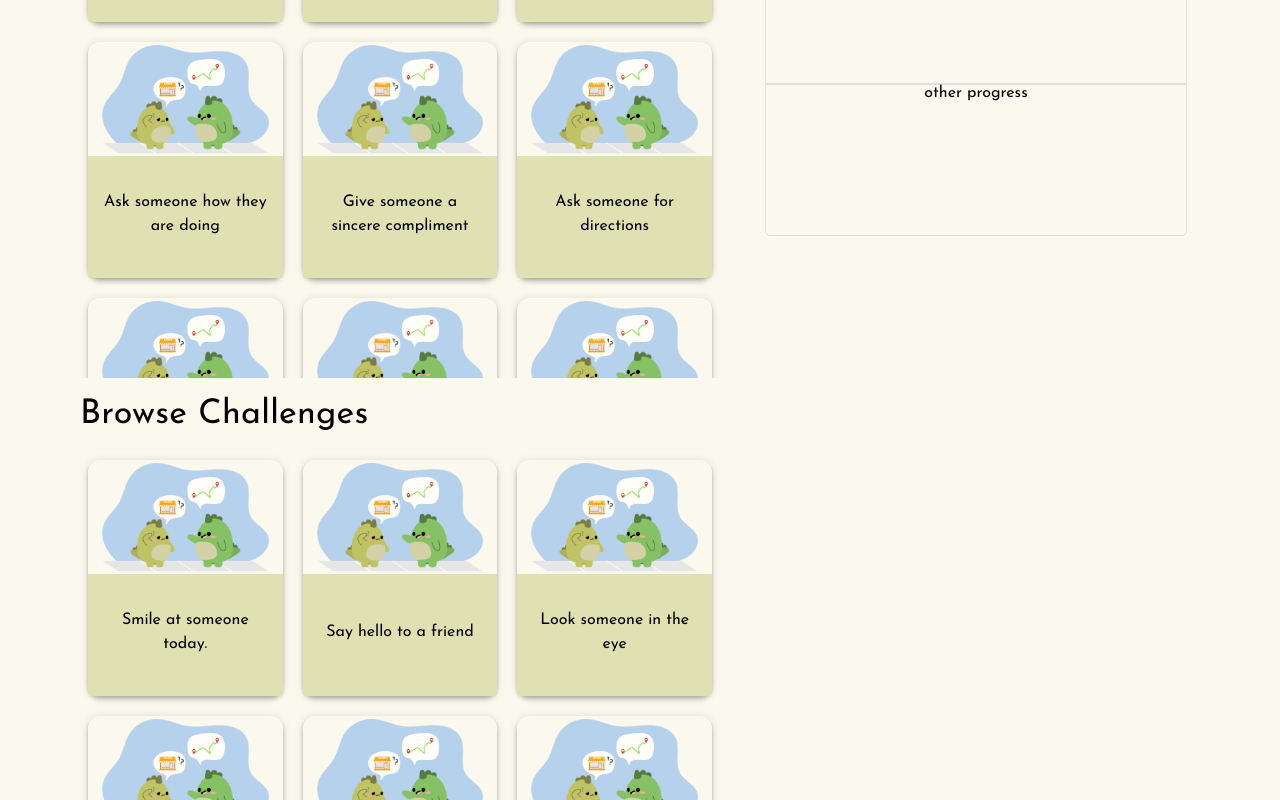
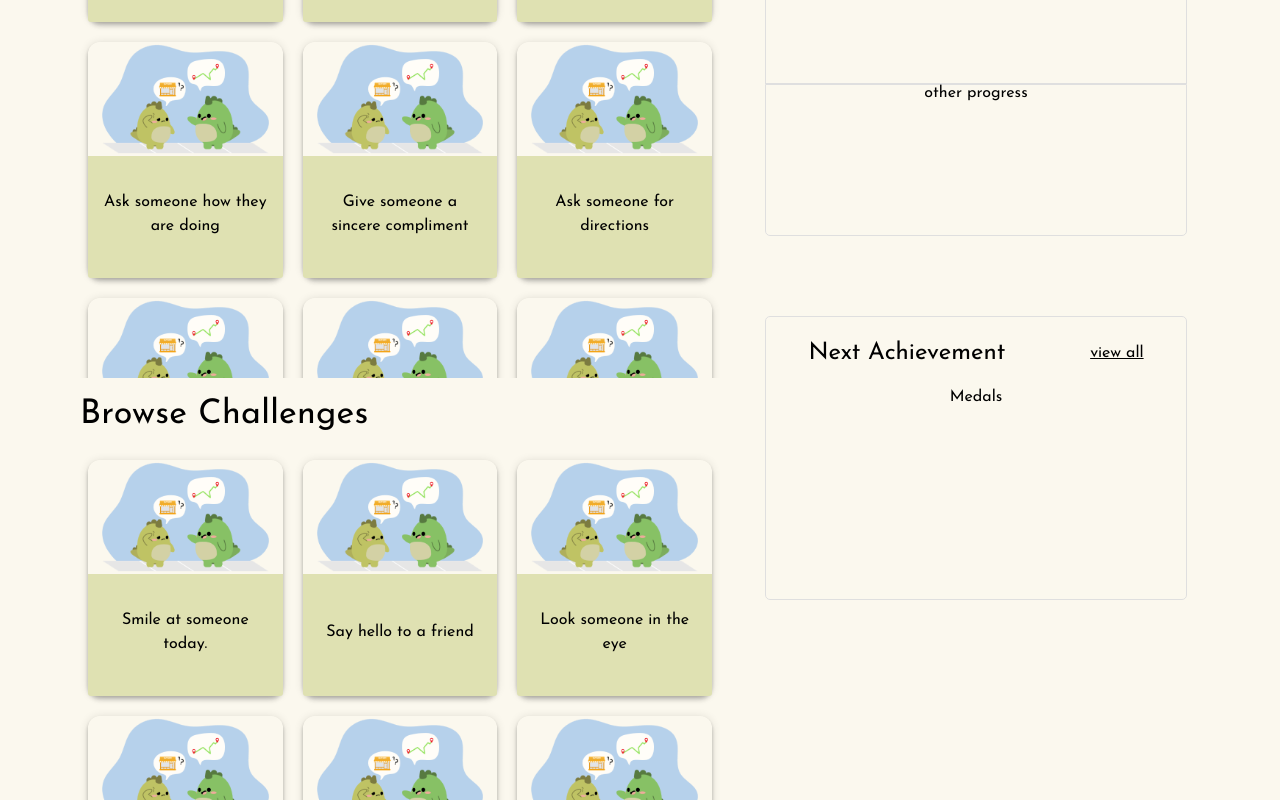
Before and after one commit to shybyeapp/shybye-web, a Next.js app: page /dashboard in a window 1280 px wide. Shown: the part 456-1256 px from the top of the page. Built offline with nearby package versions, Linux system fonts and the light colour scheme.

Commit message:
add next achievement component

```diff
--- a/pages/dashboard.jsx
+++ b/pages/dashboard.jsx
@@ -1,6 +1,7 @@
 import Badges from "@/components/Badges";
 import Challenges from "@/components/Challenges";
 import Progress from "@/components/Progress";
+import NextAchievement from "@/components/NextAchievement";
 import Grid from "@mui/material/Grid";
 
 export default function Dashboard() {
@@ -13,6 +14,7 @@ export default function Dashboard() {
         </Grid>
         <Grid item xs={12} md={5}>
           <Progress />
+          <NextAchievement />
         </Grid>
       </Grid>
       <Badges />
--- /dev/null
+++ b/src/components/NextAchievement.jsx
@@ -0,0 +1,75 @@
+import React from 'react'
+import Grid from "@mui/material/Grid";
+import styled from "styled-components";
+import Box from '@mui/material/Box';
+import Typography from '@mui/material/Typography';
+
+const Progress = () => {
+  return (
+    <Grid
+      item
+      xs={12}
+      md={12}
+      sx={{
+        minWidth: 420,
+        minHeight: 240,
+        marginTop: 10
+      }}
+    >
+      <AchievementContainer>
+        <AchievementBox>
+          <TitleBox>
+            <Box>
+              <Typography variant="h5" sx={{ fontFamily: 'Josefin Sans' }}>
+                Next Achievement
+              </Typography>
+            </Box>
+            <Box>
+              <ViewAllLink>
+                view all
+              </ViewAllLink>
+            </Box>
+          </TitleBox>
+          <MedalBox>
+            Medals
+          </MedalBox>
+        </AchievementBox>
+      </AchievementContainer>
+    </Grid>
+  )
+}
+
+const AchievementContainer = styled.div`
+  align-items: center;
+  display: flex;
+  flex-direction: column;
+  justify-content: center;
+`;
+
+const AchievementBox = styled.div`
+  border: 1px solid #DFDFDF;
+  border-radius: 5px;
+  min-height: 240px;
+`
+
+const TitleBox = styled.div`
+  align-items: center;
+  display: flex;
+  justify-content: space-around;
+  margin-top: 20px;
+  min-width: 420px;
+`;
+
+const MedalBox = styled.div`
+  display: flex;
+  height: 210px;
+  justify-content: center;
+  margin-top: 20px;
+  width: 420px;
+`;
+
+const ViewAllLink = styled.div`
+  text-decoration: underline
+`;
+
+export default Progress
```
